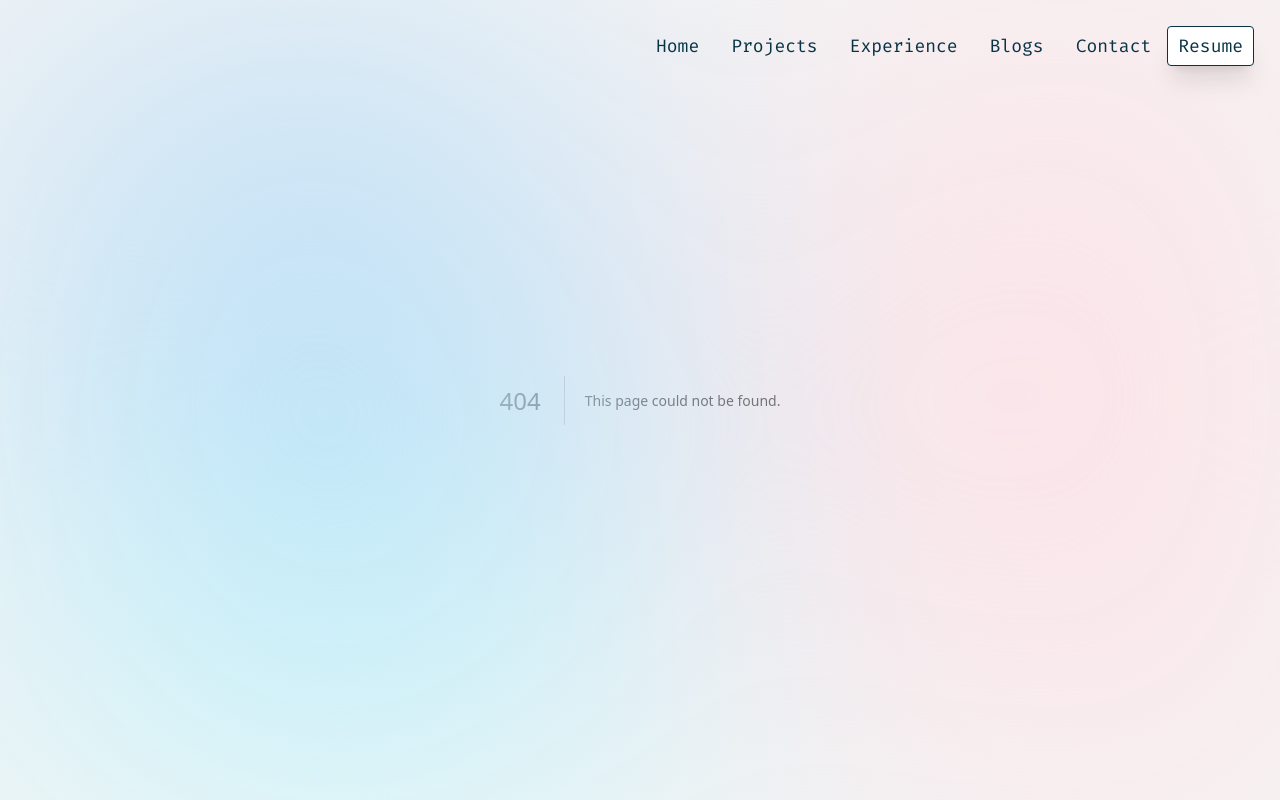
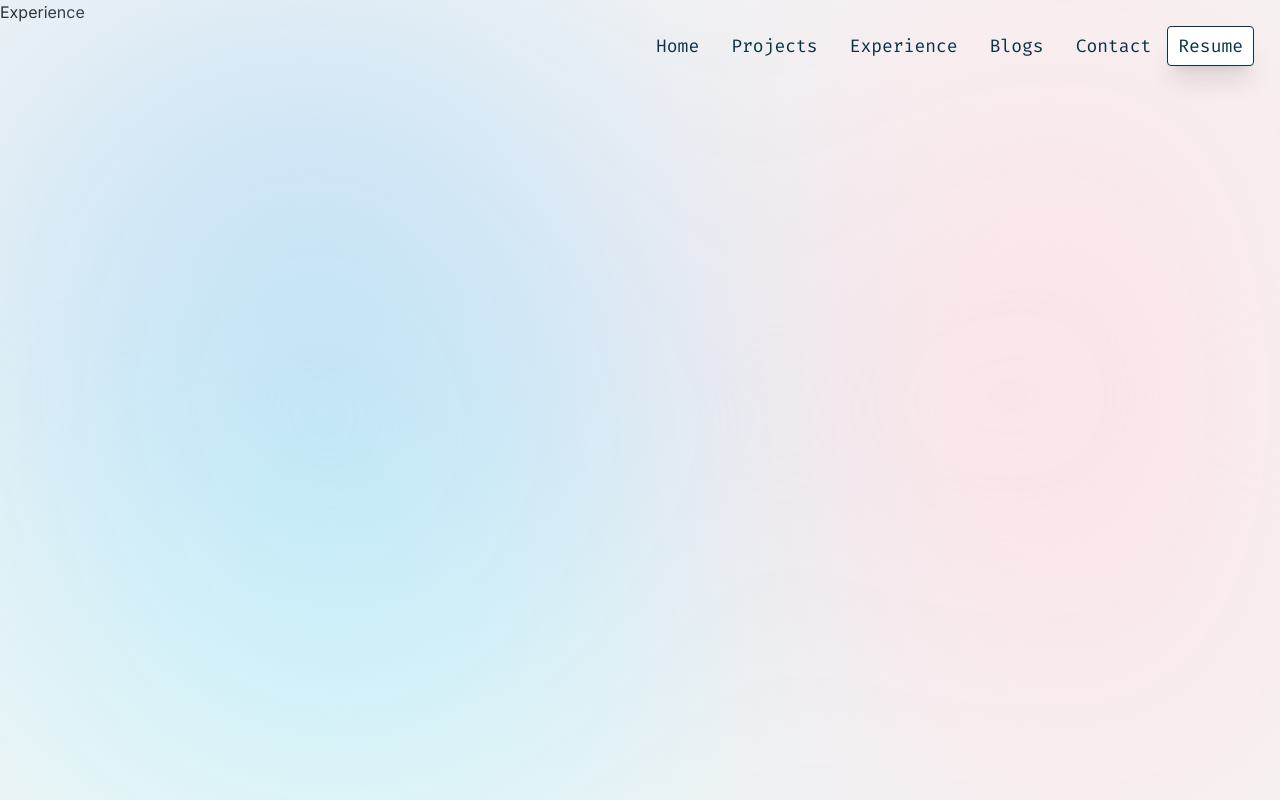
Before and after one commit to sebzz2k2/sebin, a Next.js app: page /experience in a window 1280 px wide. Before the commit this address had no page. Built offline with nearby package versions, Linux system fonts and the light colour scheme.

Commit message:
init experience

```diff
--- /dev/null
+++ b/src/app/experience/page.tsx
@@ -0,0 +1,7 @@
+import React from "react";
+
+const Experience = () => {
+  return <div className="h-screen">Experience</div>;
+};
+
+export default Experience;
```
